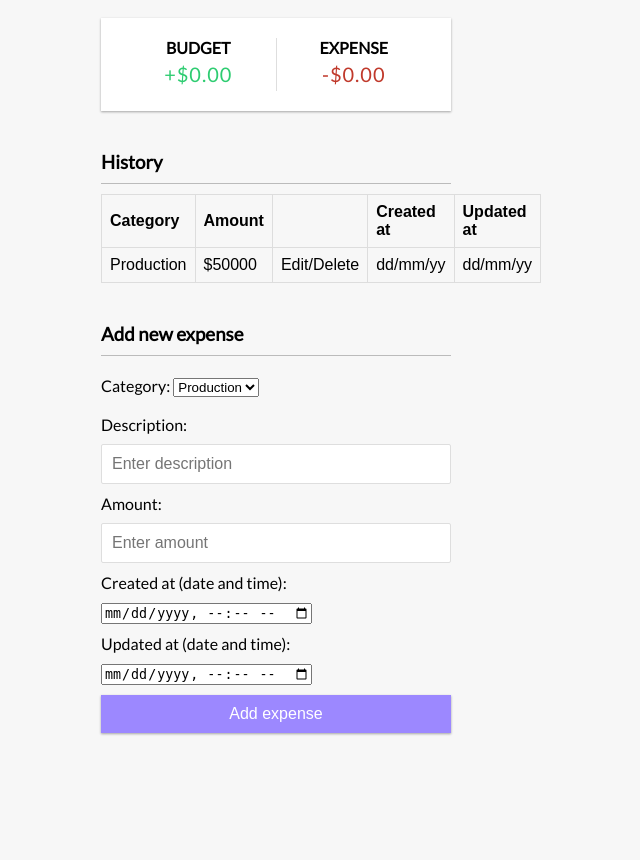
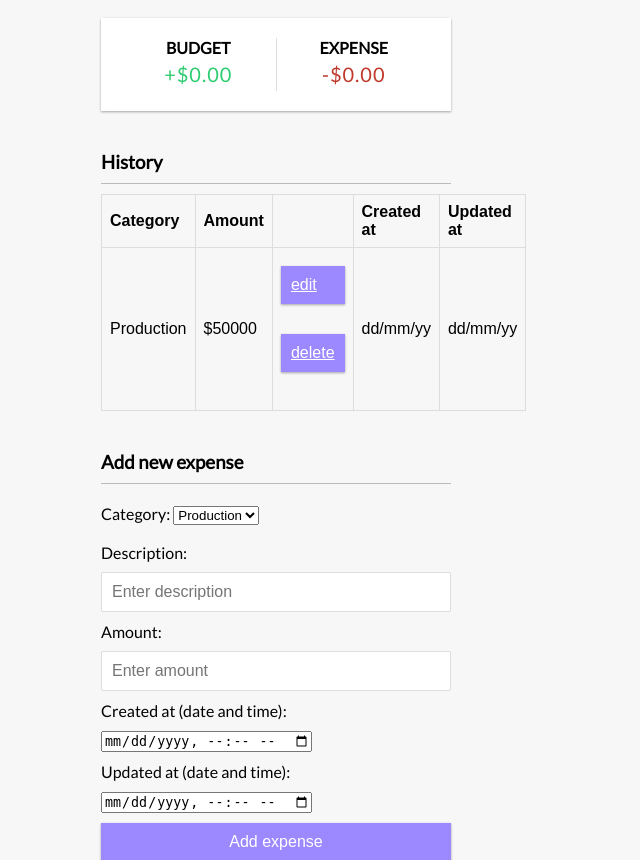
Before and after one commit to junxiang888/TT2_15, a Flask app: template templates/projectDashboard.html in a window 1280 px wide. Shown: the part 169-1029 px from the top of the page, without its empty margins (364-1004 px from the left). Before the commit the page ends 904 px from the top, so only its background shows below. Run offline with Flask 2, Linux system fonts and the light colour scheme; the template is opened without the code that fills it, so the values that code supplies are empty.

Commit message:
add delete

```diff
--- a/templates/projectDashboard.html
+++ b/templates/projectDashboard.html
@@ -40,7 +40,14 @@
         <tr>
           <td>Production</td>
           <td>$50000</td>
-          <td>Edit/Delete</td>
+          <td>
+            <a class="btn btn-sm btn-primary" href="#"
+              ><i class="far fa-edit"></i> edit</a
+            >
+            <a class="btn btn-sm btn-danger" href="{{ url_for('delete_project', project_id = project.id )}}"
+              ><i class="fas fa-trash-alt"></i> delete</a
+            >
+          </td>
           <td>dd/mm/yy</td>
           <td>dd/mm/yy</td>
         </tr>
```
